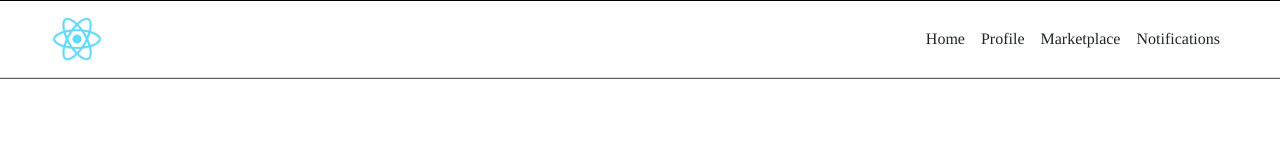
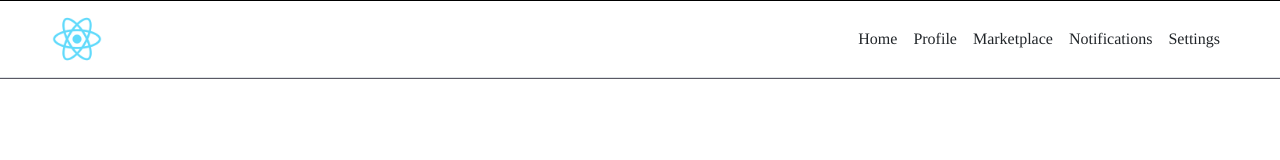
Before and after one commit to arman226/ewb-mock-project, a React (Create React App) app: page / in a window 1280 px wide. Shown: the top 160 px of the page. Built offline with nearby package versions, Linux system fonts and the light colour scheme.

Commit message:
Added Settings

```diff
--- a/src/components/navMenu/index.js
+++ b/src/components/navMenu/index.js
@@ -22,6 +22,10 @@ const menu = [
   },
   {
     title: "Notifications",
+    component: "",
+  },
+  {
+    title: "Settings",
     component: "",
   },
 ];
```
Also changed, not shown: src/pages/Settings/index.js (added, +11 -0 lines), 1 other file (tests, documents, lock files or other folders).
